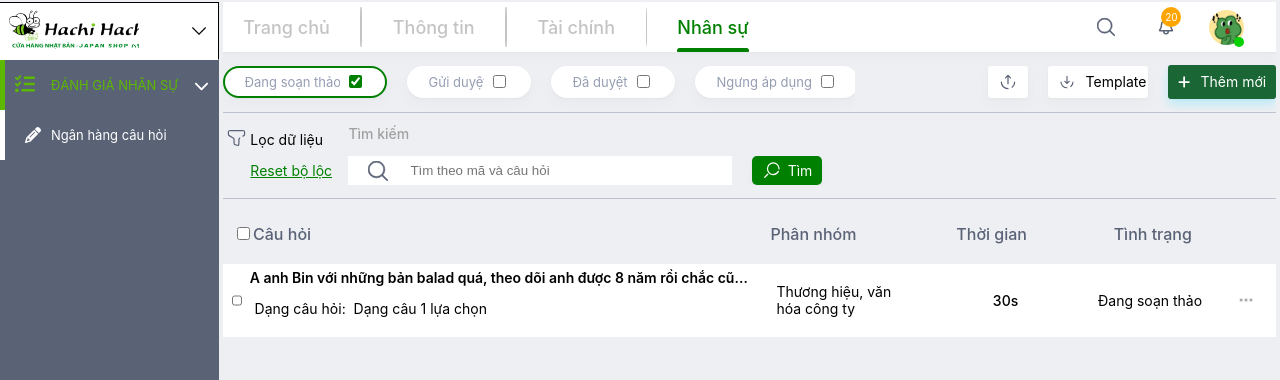
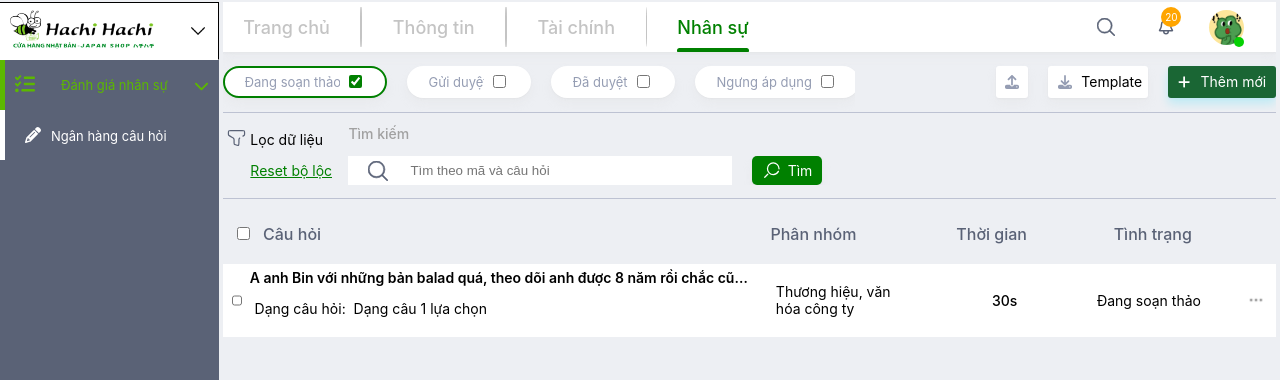
Before and after one commit to Van-Phu/Task-Intern-Web-2024, a React (Create React App) app in the folder taskbankquestion/: page / in a window 1280 px wide. Shown: the top 380 px of the page. Built offline with nearby package versions, Linux system fonts and the light colour scheme.

Commit message:
QuestionBank
QuestionBank - HTML/CSS/JS - Fix: Fix search, header, panigation, sidebar

```diff
--- a/taskbankquestion/src/component/panigation/pagination.js
+++ b/taskbankquestion/src/component/panigation/pagination.js
@@ -7,6 +7,7 @@ import {
 } from "@fortawesome/free-solid-svg-icons";
 
 function Pagination({ currentPage, totalPages, onPageChange }) {
+  totalPages = Math.ceil(totalPages);
   const Icon24px = ({ classIcon, color, size }) => {
     const iconSize = {
       color: color,
--- a/taskbankquestion/src/questionBank.css
+++ b/taskbankquestion/src/questionBank.css
@@ -37,25 +37,32 @@
   height: 7vh;
   width: 99.5%;
   border-bottom: 1px #ffffff solid;
-  background-color: white;
   border-top: 1px solid black;
   border-right: 1px solid black;
+  background-color: white;
   display: flex;
-  justify-content: center;
+  justify-content: space-between;
   align-items: center;
 }
 
 .logo-arrow {
   width: 20px;
   height: 20px;
-  margin-left: 50px;
+  margin-right: 10px;
 }
 
-.logo .image {
+.logo-image {
+  width: 70%;
+  height: 100%;
+  margin-left: 10px;
+}
+
+.image {
   background-image: url("./icon/logoHachi.png");
   height: 100%;
-  width: 60%;
-  background-size: cover;
+  width: 100%;
+  background-size: contain;
+  background-repeat: no-repeat;
 }
 
 .content-side-bar {
@@ -176,6 +183,7 @@
   flex-direction: row;
   align-items: center;
   justify-content: space-between;
+  cursor: pointer;
 }
 
 .head-action .btn-location ul li a {
@@ -455,7 +463,7 @@ head-action .btn-individual ul li:hover::before {
 
 .head-field .field-btn .field-uploand {
   height: 32px;
-  width: 40px;
+  width: 32px;
   background-color: #ffffff;
   border-radius: 3px;
   margin-right: 20px;
@@ -488,9 +496,7 @@ head-action .btn-individual ul li:hover::before {
   cursor: pointer;
 }
 
-.head-field .field-btn .field-downloand .icon {
-  height: 20px;
-  width: 20px;
+.head-field .field-btn .field-downloand div {
   padding-left: 10px;
   padding-right: 10px;
 }
@@ -505,7 +511,7 @@ head-action .btn-individual ul li:hover::before {
 }
 
 .head-field .field-btn .field-addNew {
-  height: 34px;
+  height: 32px;
   max-width: 200px;
   background-color: #ffffff;
   border-radius: 3px;
@@ -665,6 +671,10 @@ head-action .btn-individual ul li:hover::before {
   width: 100%;
   margin-top: 10px;
   /* margin-bottom: 1%; */
+}
+
+.head-question-input {
+  margin-right: 10px;
 }
 
 .head-question {
@@ -949,7 +959,7 @@ input[type="checkbox"] {
 }
 
 .pop-itemchecked-area {
-  height: 120px;
+  max-height: 120px;
   width: 75%;
   margin-left: 5%;
   margin-right: 5%;
@@ -957,7 +967,7 @@ input[type="checkbox"] {
   align-items: center;
   display: flex;
   justify-content: center;
-  margin-top: -500px;
+  margin-top: -20%;
 }
 
 .popupItemChecked {
@@ -1068,9 +1078,13 @@ input[type="checkbox"] {
 }
 
 .itemChoose {
-  margin-left: 40px;
-  margin-right: 40px;
+  align-items: center;
+  display: flex;
+  justify-content: center;
+  width: 80%;
+  margin-left: 10%;
   color: #36c8cf;
   text-overflow: ellipsis;
   white-space: nowrap;
+  overflow: hide;
 }
--- a/taskbankquestion/src/questionBank.js
+++ b/taskbankquestion/src/questionBank.js
@@ -31,6 +31,11 @@ import {
   faCircleXmark,
   faChevronDown,
   faListCheck,
+  faChevronUp,
+  faArrowUpFromBracket,
+  faArrowDownTo,
+  faDownload,
+  faUpload,
 } from "@fortawesome/free-solid-svg-icons";
 
 import question from "./question.json";
@@ -40,6 +45,7 @@ function App() {
   const [listQuestion, setListQuestion] = useState(question.listQuestion);
   const [activeDropdown, setActiveDropDown] = useState(true);
   const [selectedItemHeader, setSelectedItemHeader] = useState(3);
+  const [selectedSidebar, setSelectedSidebar] = useState(0);
   //check item
   const [draftChecked, setDraftChecked] = useState(true);
   const [sendChecked, setSendChecked] = useState(false);
@@ -75,8 +81,30 @@ function App() {
   const handlefunctionStatusRef = useRef(null);
   const [itemDelete, setItemDelete] = useState();
   const [dataItemDelete, setDataItemDelete] = useState([]);
+  const [dataCheckAllPage, setDataCheckAllPage] = useState([]);
+  const [pageChecked, setPageChecked] = useState({});
+  const [checkedPages, setCheckedPages] = useState([]);
+  const [showCheckAll, setShowCheckAll] = useState(true);
 
   let numberItem = 0;
+
+  const [sidebarItems, setSidebarItems] = useState([
+    {
+      label: "Đánh giá nhân sự",
+      icon: faListCheck,
+      link: "/danh-gia-nhan-su",
+      dropdowns: [{ label: "Ngân hàng câu hỏi", link: "/ngan-hang-cau-hoi" }],
+    },
+    {
+      label: "Mục khác",
+      icon: faCheck,
+      link: "/other-link",
+      dropdowns: [
+        { label: "Dropdown Label A", link: "/dropdown-a" },
+        { label: "Dropdown Label B", link: "/dropdown-b" },
+      ],
+    },
+  ]);
   const messageStatusMap = {
     failApprove: "Đã xảy ra lỗi khi phê duyệt: Câu hỏi phải đầy đủ thông tin!",
     failSend: "Đã xảy ra lỗi khi gửi: Câu hỏi phải đầy đủ thông tin!",
@@ -216,6 +244,12 @@ function App() {
     };
   }, []);
 
+  const changeHeaderFunction = (fun) => {
+    setSelectedItemHeader(fun);
+    setSelectedSidebar(-1);
+    setActiveDropDown(false);
+  };
+
   const handleDraftChecked = async () => {
     setCurrentPage(1);
     setDataQuestion((prevDataQuestion) => {
@@ -272,10 +306,6 @@ function App() {
     setNumShowItem(numShowItem);
   };
 
-  const handlePageChange = (page) => {
-    setCurrentPage(page);
-  };
-
   const Icon24px = ({ classIcon, color, size }) => {
     const iconSize = {
       color: color,
@@ -326,11 +356,19 @@ function App() {
     setIsCheckedVisible(true);
     setIsPopDeleteChecked(!isPopDeleteChecked);
   };
-
   const getItemDeleteChecked = () => {
     let result = "";
     for (let i = 0; i < dataItemChecked.length; i++) {
-      result += dataItemChecked[i].idQues + " ,";
+      if (dataItemChecked[i].status === 0) {
+        if (dataItemChecked[i].idQues == undefined) {
+          result += "Không xác định";
+        } else {
+          result += dataItemChecked[i].idQues;
+        }
+        if (i < dataItemChecked.length - 1) {
+          result += " ,";
+        }
+      }
     }
     return result;
   };
@@ -603,7 +641,6 @@ function App() {
         }, 2000);
         break;
       case 6:
-        //stop display checked
         const stopItem = dataQuestion.map((item) => {
           if (dataQuestionChecked.includes(item) && item.status === 2) {
             itemSuccess.push(item.idQues);
@@ -681,26 +718,36 @@ function App() {
     setActiveDropDown(!activeDropdown);
   };
 
-  const handleResetFilter = () => {
-    setDraftChecked(true);
-    setSendChecked(false);
-    setStopBrowserChecked(false);
-    setBrowserChecked(false);
-    setStopBrowserChecked(false);
-    setSearchKeyword("");
+  const handlePageChange = (page) => {
+    //  setCheckAllChecked(dataCheckAllPage.includes(page));
+    // setCheckAllChecked(false);
+    setCurrentPage(page);
   };
 
   const handleCheckAll = (numItem) => {
-    setDataQuenstionChecked([]);
+    let startIndex = Number(numItem) * Number(currentPage) - Number(numItem);
     setCheckAllChecked(!checkAllChecked);
-    const visibleItems = filterDataByStatus(dataQuestion).slice(0, numItem);
+    const visibleItems = filterDataByStatus(dataQuestion).slice(
+      startIndex,
+      startIndex + Number(numItem)
+    );
+
     if (!checkAllChecked) {
-      setDataQuenstionChecked(visibleItems);
+      setDataQuenstionChecked((prevItems) => [...prevItems, ...visibleItems]);
+      const allItemsChecked = visibleItems.every((item) =>
+        dataQuestionChecked.includes(item)
+      );
+      if (allItemsChecked) {
+        setShowCheckAll(true);
+      } else {
+        setShowCheckAll(false);
+      }
     } else {
       const newDataQuestionChecked = dataQuestionChecked.filter(
         (item) => !visibleItems.includes(item)
       );
       setDataQuenstionChecked(newDataQuestionChecked);
+      setShowCheckAll(true);
     }
   };
 
@@ -738,6 +785,8 @@ function App() {
   const getValueNumPage = (event) => {
     const selectedValue = event.target.value;
     let pageNum = numberItem / selectedValue;
+    pageNum = Math.ceil(pageNum);
+    console.log(pageNum);
     setNumberPage(pageNum);
     setCurrentPage(1);
     setNumShowItem(selectedValue);
@@ -747,13 +796,27 @@ function App() {
     setSearchKeyword(event.target.value);
   };
 
-  const handleSearchButtonClick = () => {
+  const handleSearchButtonClick = (searchKeyword) => {
     setSearchKey(searchKeyword);
+  };
+
+  const handleResetFilter = () => {
+    setDraftChecked(true);
+    setSendChecked(false);
+    setStopBrowserChecked(false);
+    setBrowserChecked(false);
+    setStopBrowserChecked(false);
+    setSearchKeyword("");
+    handleSearchButtonClick("");
   };
 
   function renderRows(dataList) {
     const filteredData = filterDataByStatus(dataList).filter((item) =>
-      item.question.toLowerCase().includes(searchKey.toLowerCase())
+      Object.values(item).some(
+        (value) =>
+          typeof value === "string" &&
+          value.toLowerCase().includes(searchKey.toLowerCase())
+      )
     );
 
     numberItem = filteredData.length;
@@ -837,6 +900,8 @@ function App() {
         if (isChecked) {
           setDataQuenstionChecked((prevItems) => [...prevItems, item]);
           if (dataQuestionChecked.length === numShowItem - 1) {
+            setCheckAllChecked(true);
+          } else if (filteredData.length === dataQuestionChecked.length + 1) {
             setCheckAllChecked(true);
           }
         } else {
@@ -984,7 +1049,12 @@ function App() {
               alignItems: "center",
               display: "flex",
               justifyContent: "center",
-              width: "7%",
+              width: "5%",
+              // borderLeft: "solid",
+              marginLeft: "2%",
+              paddingTop: 10,
+              borderColor: "#BDC2D2",
+              paddingBottom: 10,
             }}
           >
             <div
@@ -1019,42 +1089,55 @@ function App() {
       );
     });
   }
+
   return (
     <div className="all-page">
       <div className="side-bar">
         <div className="logo">
+          <div className="logo-image">
             <div className="image"></div>
+          </div>
+
           <img className="logo-arrow" src={iconDownArrow} />
         </div>
-        <div className="content-side-bar">
+        <div
+          style={{ display: selectedItemHeader == 3 ? "" : "none" }}
+          className="content-side-bar"
+        >
+          {sidebarItems.map((item, index) => (
+            <div key={index}>
               <ul>
                 <li onClick={handleDropdowm}>
                   <div style={{ marginLeft: 10 }}>
                     <Icon24px
-                  classIcon={faListCheck}
+                      classIcon={item.icon}
                       color={activeDropdown ? "#5CB800" : "white"}
                       size={20}
                     />
                   </div>
-
                   <a style={{ color: activeDropdown ? "#5CB800" : "white" }}>
-                ĐÁNH GIÁ NHÂN SỰ
+                    {item.label}
                   </a>
                   <div className="iconSideBar">
                     <Icon24px
                       className="iconSidebar"
-                  classIcon={faChevronDown}
-                  color={"white"}
+                      classIcon={activeDropdown ? faChevronDown : faChevronUp}
+                      color={activeDropdown ? "#5CB800" : "white"}
                       size={15}
                     />
                   </div>
-
                   <div className={`dropdown ${activeDropdown ? "active" : ""}`}>
+                    {item.dropdowns.map((dropdown, idx) => (
+                      <div onClick={() => setSelectedSidebar(idx)} key={idx}>
                         <Icon24px classIcon={faPencil} color={"#FFFFFF"} />
-                <a href="">Ngân hàng câu hỏi</a>
+                        <a>{dropdown.label}</a>
+                      </div>
+                    ))}
                   </div>
                 </li>
               </ul>
+            </div>
+          ))}
         </div>
 
         {isPopStatusVisible && (
@@ -1082,12 +1165,7 @@ function App() {
                 <li key={index}>
                   <div className="item-header">
                     <a
-                      href=""
-                      onClick={() =>
-                        setSelectedItemHeader(
-                          selectedItemHeader === index ? null : index
-                        )
-                      }
+                      onClick={() => changeHeaderFunction(index)}
                       className={selectedItemHeader === index ? "selected" : ""}
                       style={{
                         color:
@@ -1139,7 +1217,10 @@ function App() {
 
         <div
           className="head-field"
-          style={{ pointerEvents: isStatusHeader ? "none" : "auto" }}
+          style={{
+            pointerEvents: isStatusHeader ? "none" : "auto",
+            display: selectedSidebar == 0 ? "" : "none",
+          }}
         >
           <div className="field-check">
             <div
@@ -1204,11 +1285,13 @@ function App() {
           </div>
           <div className="field-btn">
             <div className="field-uploand">
-              <img className="icon" src={iconExport} alt="Icon Home" />
+              <Icon24px classIcon={faUpload} size={14} color={"#959DB3"} />
             </div>
 
             <div className="field-downloand">
-              <img className="icon" src={iconImport} alt="Icon Home" />
+              <div>
+                <Icon24px classIcon={faDownload} size={14} color={"#959DB3"} />
+              </div>
               <a>Template</a>
             </div>
 
@@ -1221,7 +1304,10 @@ function App() {
         <div style={{ marginBottom: -10 }} className="under-line"></div>
         <div
           className="body-data"
-          style={{ pointerEvents: isStatusHeader ? "none" : "auto" }}
+          style={{
+            pointerEvents: isStatusHeader ? "none" : "auto",
+            display: selectedSidebar == 0 ? "" : "none",
+          }}
         >
           <div className="data-icon">
             <img className="icon" src={iconFill} alt="Icon Home" />
@@ -1247,13 +1333,16 @@ function App() {
                   type="text"
                   onKeyDown={(e) => {
                     if (e.key === "Enter") {
-                      handleSearchInputChange();
+                      handleSearchButtonClick(searchKeyword);
                     }
                   }}
                 />
               </div>
 
-              <div onClick={handleSearchButtonClick} className="btn-find">
+              <div
+                onClick={() => handleSearchButtonClick(searchKeyword)}
+                className="btn-find"
+              >
                 <img className="icon" src={iconFindWhite} alt="Icon Home" />
                 <a>Tìm</a>
               </div>
@@ -1261,7 +1350,10 @@ function App() {
           </div>
         </div>
         <div style={{ marginTop: 5 }} className="under-line"></div>
-        <div className="body-content">
+        <div
+          style={{ display: selectedSidebar == 0 ? "" : "none" }}
+          className="body-content"
+        >
           <div className="head-list">
             <div className="head-question">
               <div className="head-question-input">
@@ -1284,7 +1376,10 @@ function App() {
           </div>
         </div>
 
-        <div className="footer">
+        <div
+          style={{ display: selectedSidebar == 0 ? "" : "none" }}
+          className="footer"
+        >
           <div
             style={{ pointerEvents: isStatusHeader ? "none" : "auto" }}
             className="footer-page-show"
@@ -1294,7 +1389,7 @@ function App() {
               <select onChange={getValueNumPage} id="numberShow">
                 <option value="1">1</option>
                 <option value="2">2</option>
-                <option value="3">3</option>
+                <option value="5">5</option>
                 <option value="25">25</option>
               </select>
             </div>
@@ -1327,7 +1422,9 @@ function App() {
                   <div className="body-pop-delete" onClick={handlePopupClick}>
                     <div>
                       <p>Bạn có chắc chắn muốn xóa phân nhóm</p>
-                      <p className="itemChoose">{itemDelete.question}</p>
+                      <div className="itemChoose" title={itemDelete.question}>
+                        {itemDelete.question}
+                      </div>
                     </div>
                     <div>
                       <p>
@@ -1375,7 +1472,7 @@ function App() {
                   <div className="body-pop-delete" onClick={handlePopupClick}>
                     <div>
                       <p>Bạn có chắc chắn muốn xóa phân nhóm</p>
-                      <p className="itemChoose">{getItemDeleteChecked()}</p>
+                      <div className="itemChoose">{getItemDeleteChecked()}</div>
                     </div>
                     <div>
                       <p>
```
Lines whose indentation alone changed are shown as unchanged.
